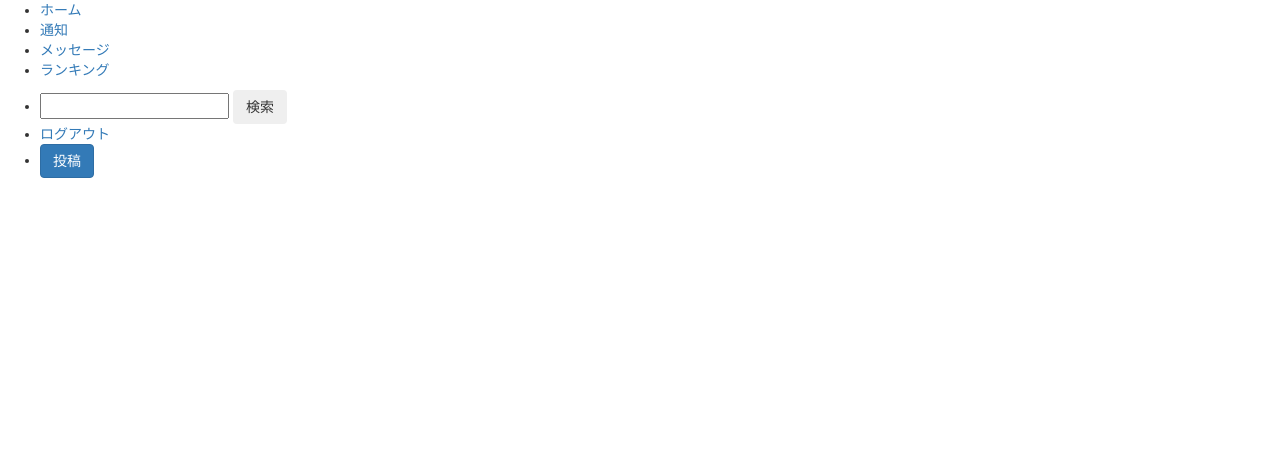
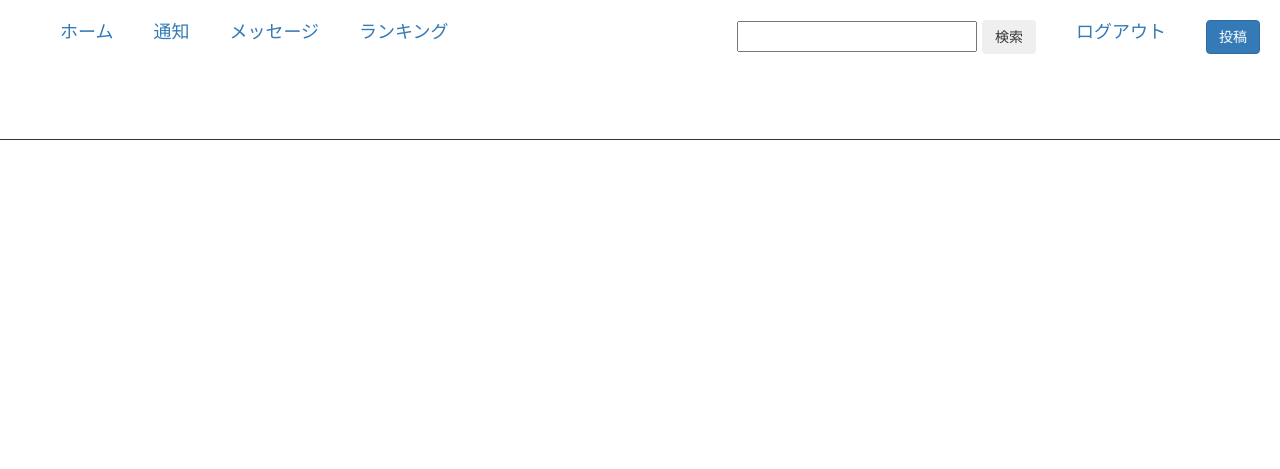
Before and after one commit to v-kinoshita1022/original_site, a PHP site: page /original_site/app/home.php in a window 1280 px wide. Shown: the top 469 px of the page. Run offline with PHP 8.4, Linux system fonts and the light colour scheme; the visitor is signed in with stand-in values (Sample User, id 1); data that the repository does not hold is empty; some libraries are stand-ins or nearby versions.

Commit message:
css更新

```diff
--- a/original_site/css/style.css
+++ b/original_site/css/style.css
@@ -1,5 +1,66 @@
-$("#modal-open").click(
-	function(){
-		//[id:modal-open]をクリックしたら起こる処理
-	}
-);
+table, tbody, tr, th, td {
+display: block;
+}
+
+html,body{
+    hight: 100%;    /*高さを100％に設定*/
+}
+
+body{
+    margin: 0;
+    padding: 0;
+    positiion: relative;
+    min-width: 600px;   /*中央配置するボックスの横幅*/
+    min-height: 400px;  /*中央配置するボックスの縦幅*/
+    background-color:#00bfff;
+}
+
+.content{
+    margin: -200px 0 0 -300px;  /*縦横半分をネガティブマージンでずらす*/
+    position: absolute;     /*body要素に対して絶対配置*/
+    top: 50%;       /*上端を中央に*/
+    left: 50%;      /*左端を中央に*/
+    width: 600px;   /*横幅*/
+    height: 400px;  /*縦幅*/
+    background-color:#ffffff;
+}
+
+.header {
+    position: fixed;            /* ヘッダーの固定 */
+    top: 0px;                   /* 位置(上0px) */
+    left: 0px;                  /* 位置(右0px) */
+    width: 100%;                /* 横幅100% */
+    height: 140px;              /* 縦幅140px */
+    font-size: large;
+		border-bottom: 1px solid;
+}
+
+.header_left {
+  float: left;
+}
+
+.header_left li {
+  list-style: none;
+  float: left;
+  padding: 20px 20px;
+}
+
+.header_right {
+  float: right;
+
+}
+
+.header_right li {
+  list-style: none;
+  float: left;
+  padding:20px 20px;
+}
+
+.main {            /* ヘッダーの固定 */
+  margin-top: 70px;               /* 位置(上0px) */
+  }
+
+.container {
+  display: table;
+  width: 60%;
+}
```
